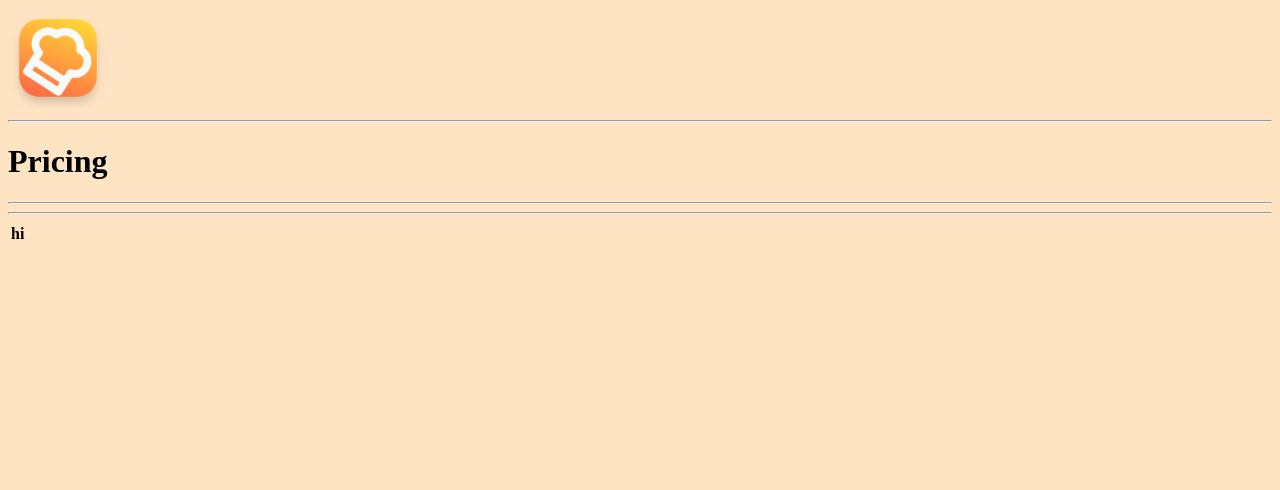
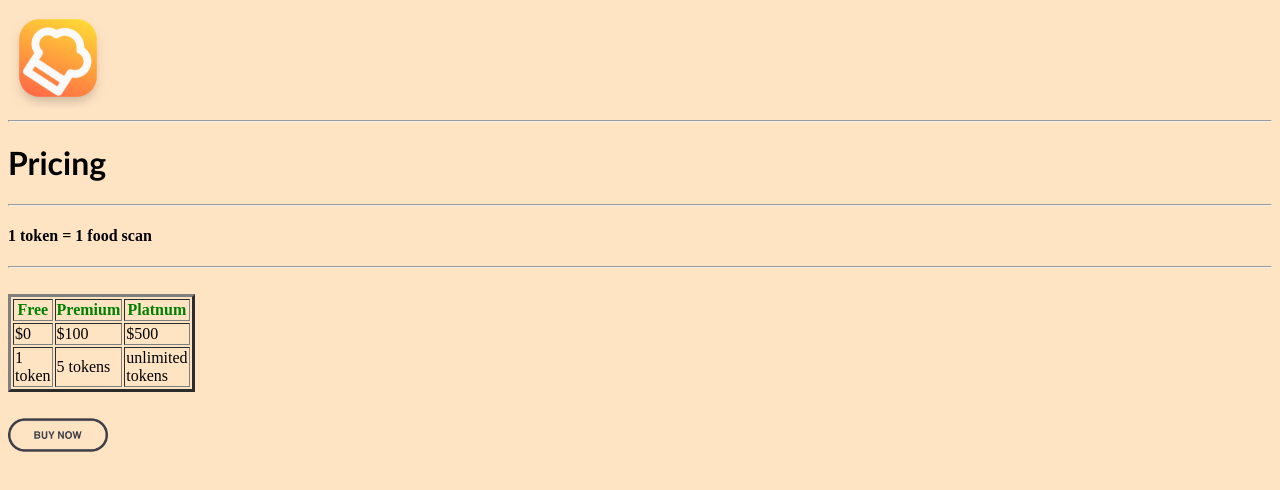
Before and after one commit to V4mp1reeee/test, a plain HTML site: page price.html in a window 1280 px wide. Drawn offline with Linux system fonts and the light colour scheme.

Commit message:
Add files via upload

```diff
--- a/price.html
+++ b/price.html
@@ -8,18 +8,40 @@
         body {
           background-color: bisque;
         }
+        th {
+          color: green;
+        }
+        h1 {
+          font-family: 'Gill Sans', 'Gill Sans MT', Calibri, 'Trebuchet MS', sans-serif;
+        }
       </style>
+
 </head>
 <body>
     <a href="index.html"><img src="yummers.png" width="100" height="100"></a>
     <hr>
     <h1><b>Pricing</b></h1>
     <hr>
+    <h4>1 token = 1 food scan</h4>
     <hr>
-    <table>
-        <th>hi</th>
+    <br>
+    <table border="3" width="1">
+        <tr>
+          <th>Free</th> <th>Premium</th> <th>Platnum</th>
+        </tr>
+        <tr>
+          <td>$0</td>
+          <td>$100</td>
+          <td>$500</td>
+        </tr>
+        <tr>
+          <td>1 token</td>
+          <td>5 tokens</td>
+          <td>unlimited tokens</td>
+        </tr>
     </table>
-
+    <br>
+    <a href="purchase.html"><img src="Buy now.png" alt="Buy now" width="100" length="100"></a>
 
 </body>
 </html>
```
Also changed, not shown: AI.html (+3 -0 lines), index.html (+8 -1 lines), purchase.html (added, +40 -0 lines), Buy now.png (added).
